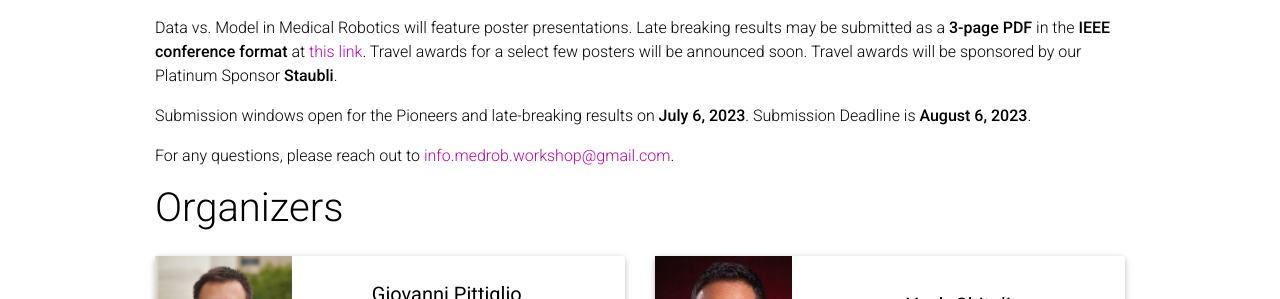
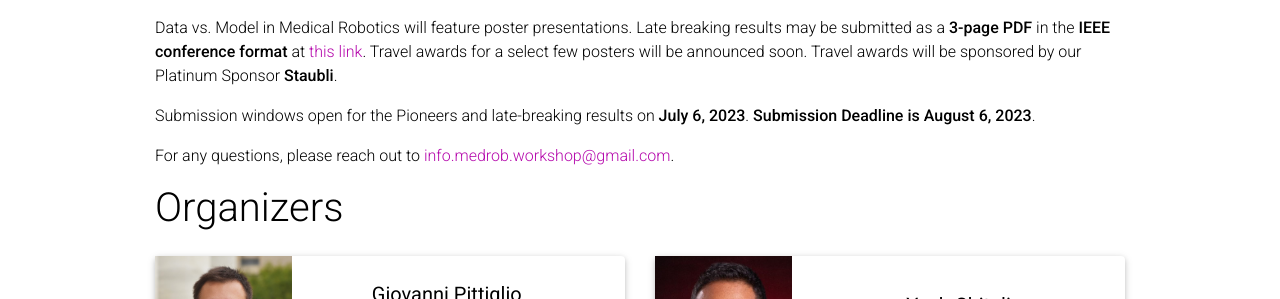
Before and after one commit to future-med-roboticist/future-med-roboticist.github.io, a Jekyll site: the page built from _pages/home.md, in a window 1280 px wide and 900 px high, scrolled down 1470 px. Shown: the part 231-530 px from the top of the window. Built offline with Jekyll 4.4.1, drawn with Linux system fonts in a browser that asks for light colours; full-size pictures stand in for the smaller copies a plugin makes; comment, search, counter and statistics services are not loaded; a style sheet for code colours, icons or effects is not loaded.

```diff
--- a/_pages/home.md
+++ b/_pages/home.md
@@ -52,7 +52,7 @@ Data vs. Model in Medical Robotics will feature poster presentations. Late break
 Travel awards for a select few posters will be announced soon. Travel awards will be sponsored by our Platinum Sponsor [**Staubli**](https://www.staubli.com/global/en/robotics.html).
 
 Submission windows open for the Pioneers and late-breaking results on **July 6, 2023**.
-Submission Deadline is **August 6, 2023**.
+**Submission Deadline is August 6, 2023**.
 
 For any questions, please reach out to [info.medrob.workshop@gmail.com](info.medrob.workshop@gmail.com).
 
```
